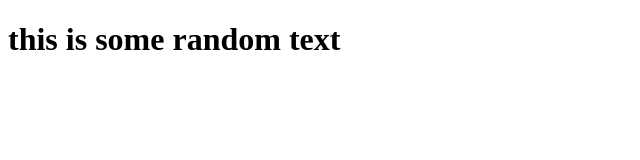
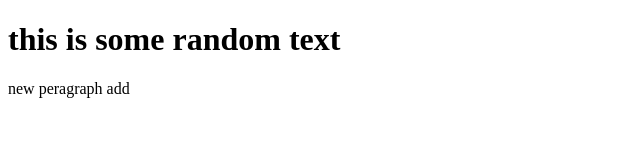
Before and after one commit to testing-git11/testing-web, a plain HTML site: page index.html in a window 1280 px wide. Shown: the whole page, without its empty margins (0-640 px from the left). Drawn offline with Linux system fonts and the light colour scheme.

Commit message:
add p tag

```diff
--- a/index.html
+++ b/index.html
@@ -8,5 +8,6 @@
 </head>
 <body>
     <h1>this is some random text</h1>
+    <p>new peragraph add</p>
 </body>
 </html>
```
